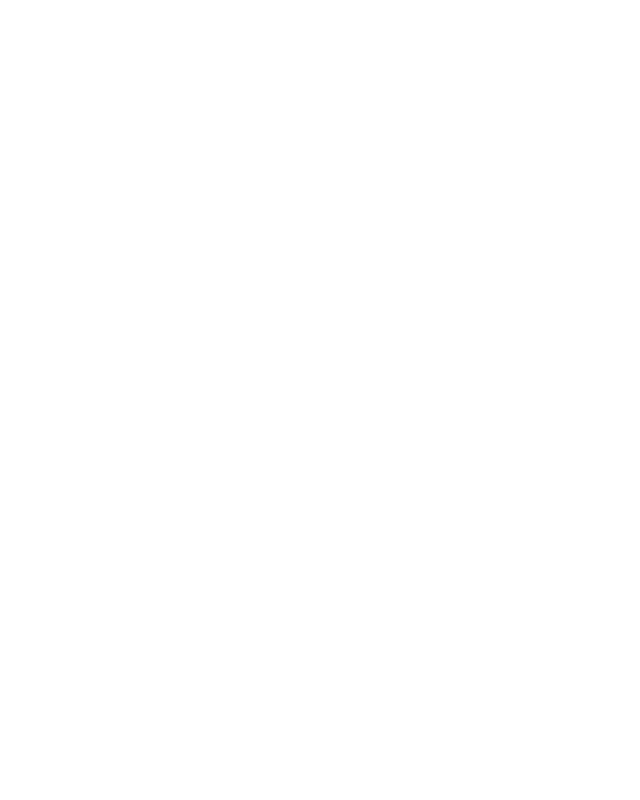
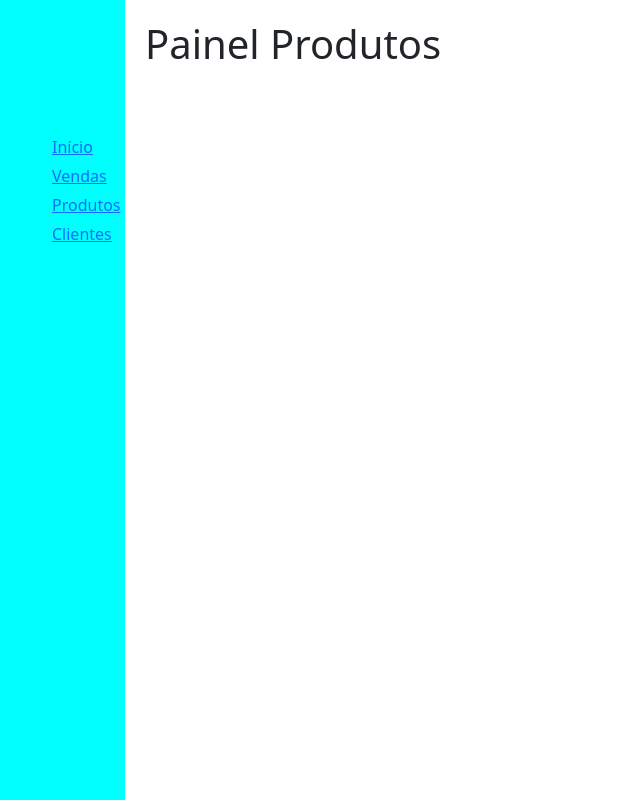
Before and after one commit to ChenGit55/supersolution, a Django app: page /products/ in a window 1280 px wide. Before the commit the part shown is empty. Shown: the whole page, without its empty margins (0-640 px from the left). Run offline with Django 3.2, Linux system fonts and the light colour scheme.

Commit message:
criado sidebar simples para referência

```diff
--- a/apps/products/urls.py
+++ b/apps/products/urls.py
@@ -3,6 +3,6 @@
 from .views import product_list_view, new_product_view
 
 urlpatterns = [
-    path('', product_list_view, name="home"),
+    path('', product_list_view, name="products"),
     path('new/', new_product_view, name="new-product")
 ]
--- a/templates/core/base.html
+++ b/templates/core/base.html
@@ -7,9 +7,35 @@
     <title>{% block title %}{% endblock %}</title>
     <link href="https://cdn.jsdelivr.net/npm/bootstrap@5.3.1/dist/css/bootstrap.min.css" rel="stylesheet" integrity="sha384-4bw+/aepP/YC94hEpVNVgiZdgIC5+VKNBQNGCHeKRQN+PtmoHDEXuppvnDJzQIu9" crossorigin="anonymous">
 </head>
-<body>
-    {% block boddy %}
-    {% endblock %}
+<body style="display: flex;">
+    <nav style="height: 100vh; display: flex; flex-direction: column; padding: 20px; padding-top: 130px; width: 125px; background-color: aqua;">
+        <ul style="list-style-type: none;">
+            <a href="{% url 'home' %}">
+                <li style="padding-top: 5px;">
+                    Início
+                </li>
+            </a>
+            <a href="#">
+                <li style="padding-top: 5px;">
+                Vendas
+                </li>
+            </a>
+            <a href="{% url 'products' %}">
+                <li style="padding-top: 5px;">
+                Produtos
+                </li>
+            </a>
+            <a href="#">
+                <li style="padding-top: 5px;">
+                Clientes
+                </li>
+            </a>
+        </ul>
+    </nav>
+    <main style="padding: 20px;">
+        {% block boddy %}
+        {% endblock %}
+    </main>
     <script src="https://cdn.jsdelivr.net/npm/bootstrap@5.3.1/dist/js/bootstrap.bundle.min.js" integrity="sha384-HwwvtgBNo3bZJJLYd8oVXjrBZt8cqVSpeBNS5n7C8IVInixGAoxmnlMuBnhbgrkm" crossorigin="anonymous"></script>
 </body>
 </html>
--- a/templates/pos/product-list.html
+++ b/templates/pos/product-list.html
@@ -0,0 +1,6 @@
+{% extends 'base.html' %}
+{% block title %}Super Solution{% endblock %}
+{% block boddy %}
+    <h1>Painel Produtos</h1>
+
+{% endblock %}
--- a/templates/products/all-products.html
+++ b/templates/products/all-products.html
@@ -0,0 +1,6 @@
+{% extends 'base.html' %}
+{% block title %}Super Solution{% endblock %}
+{% block boddy %}
+    <h1>Painel Produtos</h1>
+
+{% endblock %}
```
